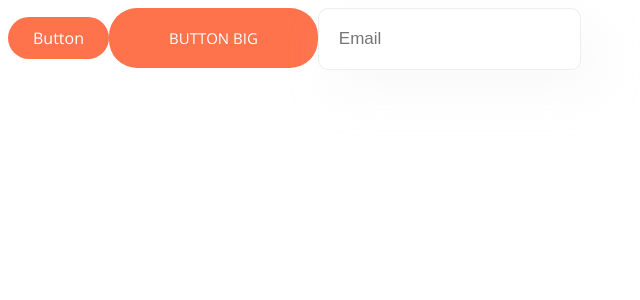
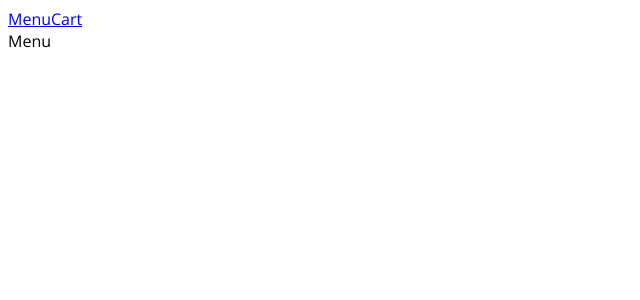
Before and after one commit to se3rik/food-service, a React (Vite) app: page / in a window 1280 px wide. Shown: the top 300 px of the page, without its empty margins (0-640 px from the left). Built offline with nearby package versions, Linux system fonts and the light colour scheme.

Commit message:
feat: routing initialization

```diff
--- a/package.json
+++ b/package.json
@@ -12,7 +12,8 @@
   "dependencies": {
     "classnames": "^2.5.1",
     "react": "^19.1.1",
-    "react-dom": "^19.1.1"
+    "react-dom": "^19.1.1",
+    "react-router": "^7.9.3"
   },
   "devDependencies": {
     "@eslint/js": "^9.35.0",
--- /dev/null
+++ b/src/layout/Menu/Menu.tsx
@@ -0,0 +1,15 @@
+import { Link, Outlet } from 'react-router';
+
+export function Layout() {
+	return (
+		<div>
+			<div>
+				<Link to="/">Menu</Link>
+				<Link to="/cart">Cart</Link>
+			</div>
+			<div>
+				<Outlet />
+			</div>
+		</div>
+	);
+}
--- a/src/main.tsx
+++ b/src/main.tsx
@@ -1,10 +1,40 @@
+import { createRoot } from 'react-dom/client';
 import { StrictMode } from 'react';
-import { createRoot } from 'react-dom/client';
+import { createBrowserRouter, RouterProvider } from 'react-router';
+
 import './index.css';
-import App from './App.tsx';
 
-createRoot(document.getElementById('root')!).render(
+import { Layout } from './layout/Menu/Menu.tsx';
+
+import { Menu } from './pages/Menu/Menu.tsx';
+import { Cart } from './pages/Cart/Cart.tsx';
+import { NotFound } from './pages/NotFound/NotFound.tsx';
+
+const root = document.getElementById('root');
+
+const router = createBrowserRouter([
+	{
+		path: '/',
+		element: <Layout />,
+		children: [
+			{
+				path: '/',
+				element: <Menu />
+			},
+			{
+				path: '/cart',
+				element: <Cart />
+			}
+		]
+	},
+	{
+		path: '*',
+		element: <NotFound />
+	}
+]);
+
+createRoot(root!).render(
 	<StrictMode>
-		<App />
+		<RouterProvider router={router} />
 	</StrictMode>
 );
--- /dev/null
+++ b/src/pages/Cart/Cart.tsx
@@ -0,0 +1,8 @@
+
+export function Cart() {
+	return (
+		<>
+			Cart
+		</>
+	);
+}
--- /dev/null
+++ b/src/pages/Menu/Menu.tsx
@@ -0,0 +1,8 @@
+
+export function Menu() {
+	return (
+		<>
+			Menu
+		</>
+	);
+}
--- /dev/null
+++ b/src/pages/NotFound/NotFound.tsx
@@ -0,0 +1,8 @@
+
+export function NotFound() {
+	return (
+		<>
+			Not Found Page
+		</>
+	);
+}
```
Also changed, not shown: 1 other file (tests, documents, lock files or other folders).
